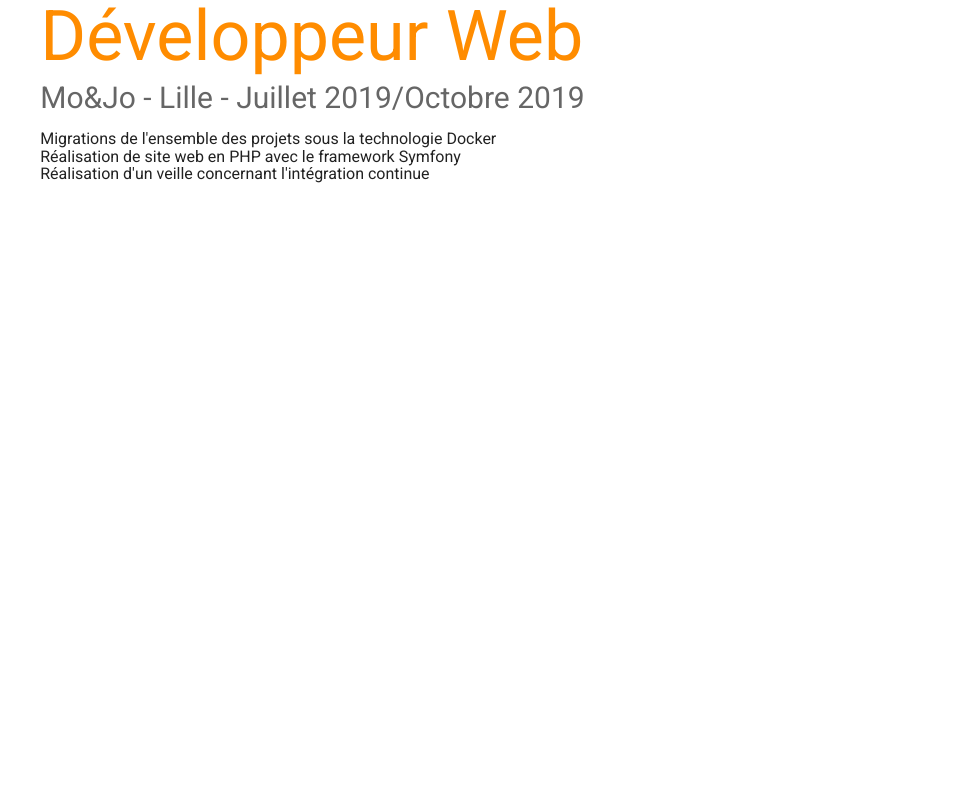
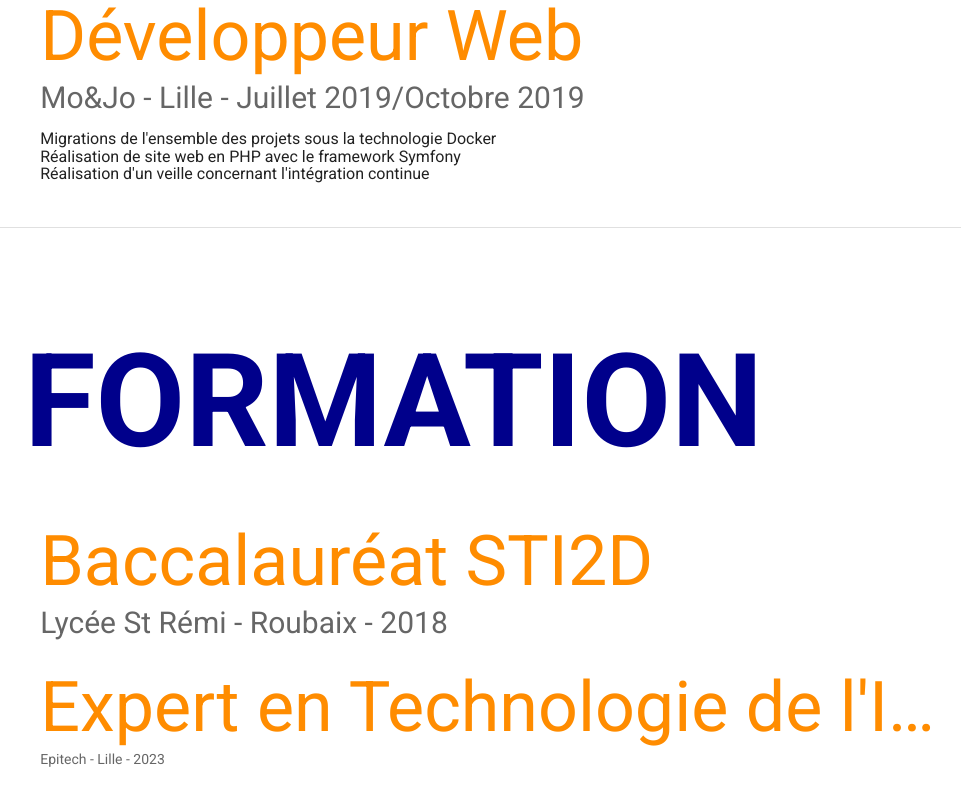
Before and after one commit to mathiastop/cv-site, a Vue app: page / in a window 1280 px wide. Shown: the part 1133-1933 px from the top of the page, without its empty margins (134-1095 px from the left). Before the commit the page ends 1360 px from the top, so only its background shows below. Built offline with nearby package versions, Linux system fonts and the light colour scheme.

Commit message:
[+] formation

```diff
--- a/src/App.vue
+++ b/src/App.vue
@@ -48,6 +48,10 @@
     <v-content>
       <Experience/>
     </v-content>
+    <v-divider></v-divider>
+    <v-content>
+      <Formation/>
+    </v-content>
   </v-app>
 </template>
 
@@ -55,13 +59,15 @@
 import Vue from 'vue'
 import Main from './components/Main.vue'
 import Experience from './components/Experience.vue'
+import Formation from './components/Formation.vue'
 
 export default Vue.extend({
   name: 'App',
 
   components: {
     Main,
-    Experience
+    Experience,
+    Formation
   },
 
   data: () => ({
--- /dev/null
+++ b/src/components/Formation.vue
@@ -0,0 +1,75 @@
+<template>
+  <v-container>
+    <v-row v-show="$vuetify.breakpoint.mdAndUp">
+      <v-col cols="1"></v-col>
+      <v-col cols="10">
+        <div style="font-size: 130px; font-weight: bold; color: darkblue">
+          FORMATION
+        </div>
+        <v-list>
+          <v-list-item>
+            <v-list-item-content>
+              <v-list-item-title style="font-size: 70px; color: darkorange">
+                Baccalauréat STI2D
+              </v-list-item-title>
+              <v-list-item-subtitle style="font-size: 30px">
+                Lycée St Rémi - Roubaix - 2018
+              </v-list-item-subtitle>
+            </v-list-item-content>
+          </v-list-item>
+          <v-list-item two-line>
+            <v-list-item-content>
+              <v-list-item-title style="font-size: 70px; color: darkorange">
+                Expert en Technologie de l'Information
+              </v-list-item-title>
+              <v-list-item-subtitle>
+                Epitech - Lille - 2023
+              </v-list-item-subtitle>
+            </v-list-item-content>
+          </v-list-item>
+        </v-list>
+      </v-col>
+    </v-row>
+
+    <v-row v-show="$vuetify.breakpoint.smAndDown">
+    <v-col cols="1"></v-col>
+    <v-col cols="10">
+      <div style="font-size: 130px; font-weight: bold; color: darkblue">
+        FORMATION
+      </div>
+      <v-list>
+        <v-list-item>
+          <v-list-item-content>
+            <v-list-item-title style="font-size: 70px; color: darkorange">
+              Baccalauréat STI2D
+            </v-list-item-title>
+            <v-list-item-subtitle style="font-size: 30px">
+              Lycée St Rémi - Roubaix - 2018
+            </v-list-item-subtitle>
+          </v-list-item-content>
+        </v-list-item>
+        <v-list-item two-line>
+          <v-list-item-content>
+            <v-list-item-title style="font-size: 70px; color: darkorange">
+              Expert en Technologie de l'Information
+            </v-list-item-title>
+            <v-list-item-subtitle>
+              Epitech - Lille - 2023
+            </v-list-item-subtitle>
+          </v-list-item-content>
+        </v-list-item>
+      </v-list>
+    </v-col>
+  </v-row>
+  </v-container>
+</template>
+
+<script>
+export default {
+  name: 'Formation'
+}
+</script>
+
+<style scoped>
+
+</style>
```
